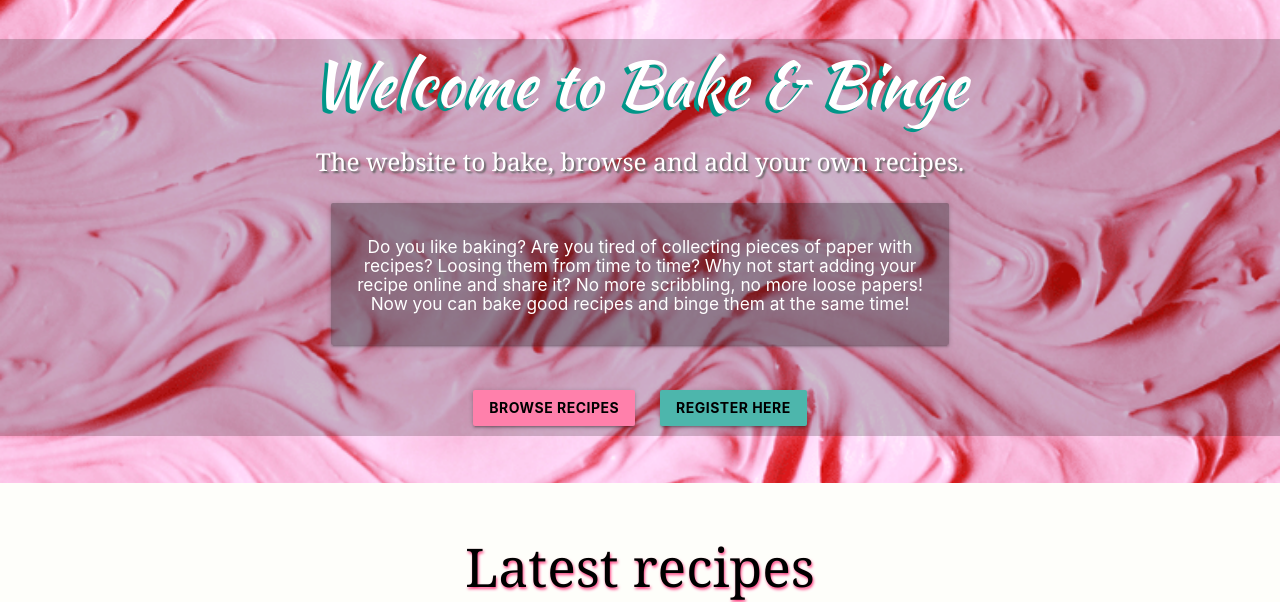
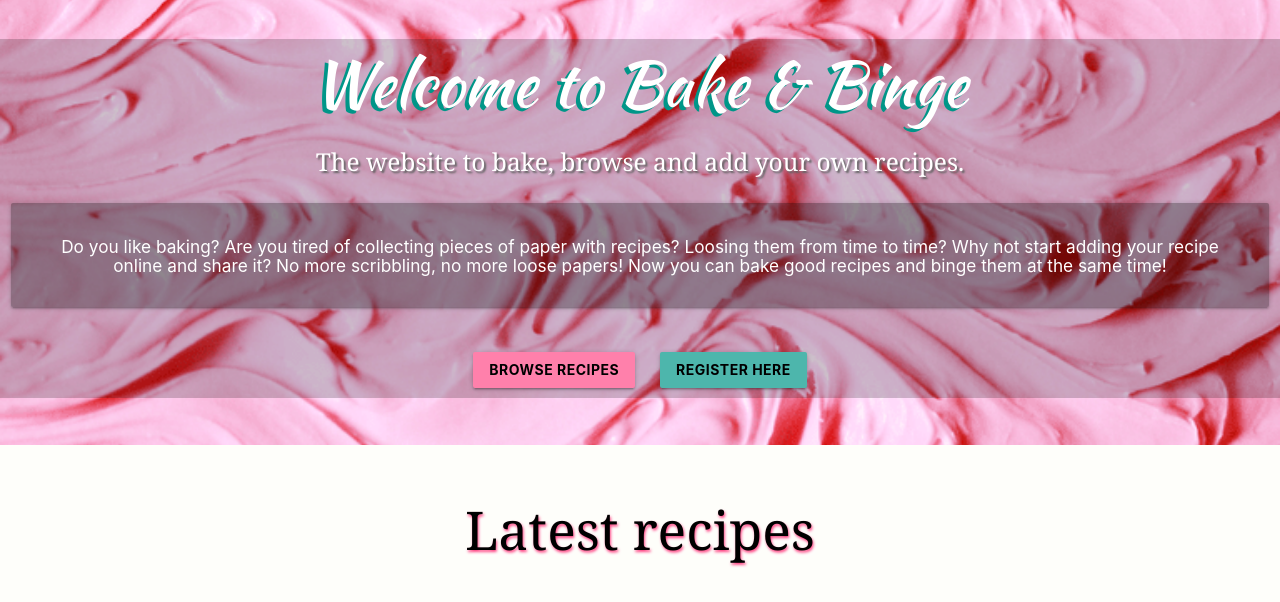
Before and after one commit to chizzletaz/BakeAndBinge, a Flask app: page / in a window 1280 px wide. Shown: the part 65-667 px from the top of the page. Run offline with Flask 2, Linux system fonts and the light colour scheme; data that the repository does not hold is empty; some libraries are stand-ins or nearby versions.

Commit message:
Layout: put text in landing page in card.

```diff
--- a/templates/index.html
+++ b/templates/index.html
@@ -7,7 +7,7 @@
         <h1 class="display-5 white-text">Welcome to Bake & Binge</h1>
         <h5 class="white-text text-shadow">The website to bake, browse and add your own recipes.</h5>
         <div class="row equal-col">
-            <div class="col s12 m6">
+            <div class="col s12">
               <div class="card center-align hero-text">
                 <div class="card-content">
                   <h6 class="white-text">Do you like baking? Are you tired of collecting pieces of paper with recipes? Loosing them from time to time?
```
